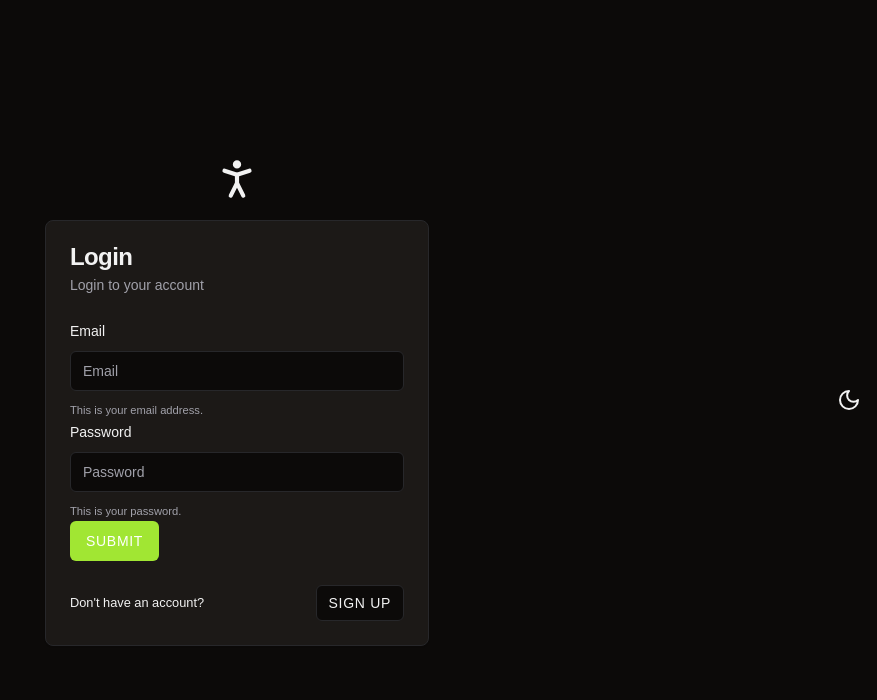
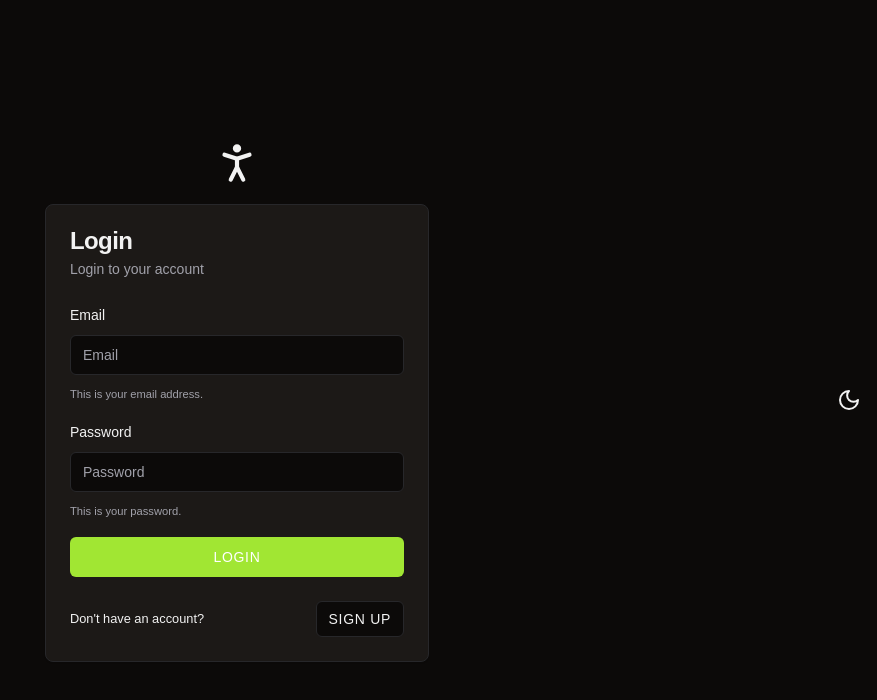
Before and after one commit to penn201500/shadcn-and-nextjs, a Next.js app: page /login in a window 1280 px wide. Shown: the top 700 px of the page, without its empty margins (403-1280 px from the left). Built offline with nearby package versions, Linux system fonts and the light colour scheme.

Commit message:
💄 Update login form UI
true

```diff
--- a/app/(logged-out)/login/page.tsx
+++ b/app/(logged-out)/login/page.tsx
@@ -53,7 +53,7 @@ export default function LoginPage() {
                 </CardHeader>
                 <CardContent>
                     <Form {...form}>
-                        <form onSubmit={form.handleSubmit(onSubmit)}>
+                        <form onSubmit={form.handleSubmit(onSubmit)} className="flex flex-col gap-4">
                             <FormField
                                 control={form.control}
                                 name="email"
@@ -94,7 +94,7 @@ export default function LoginPage() {
                                     </FormItem>
                                 )}
                             />
-                            <Button type="submit">Submit</Button>
+                            <Button type="submit">Login</Button>
                         </form>
                     </Form>
                 </CardContent>
```
